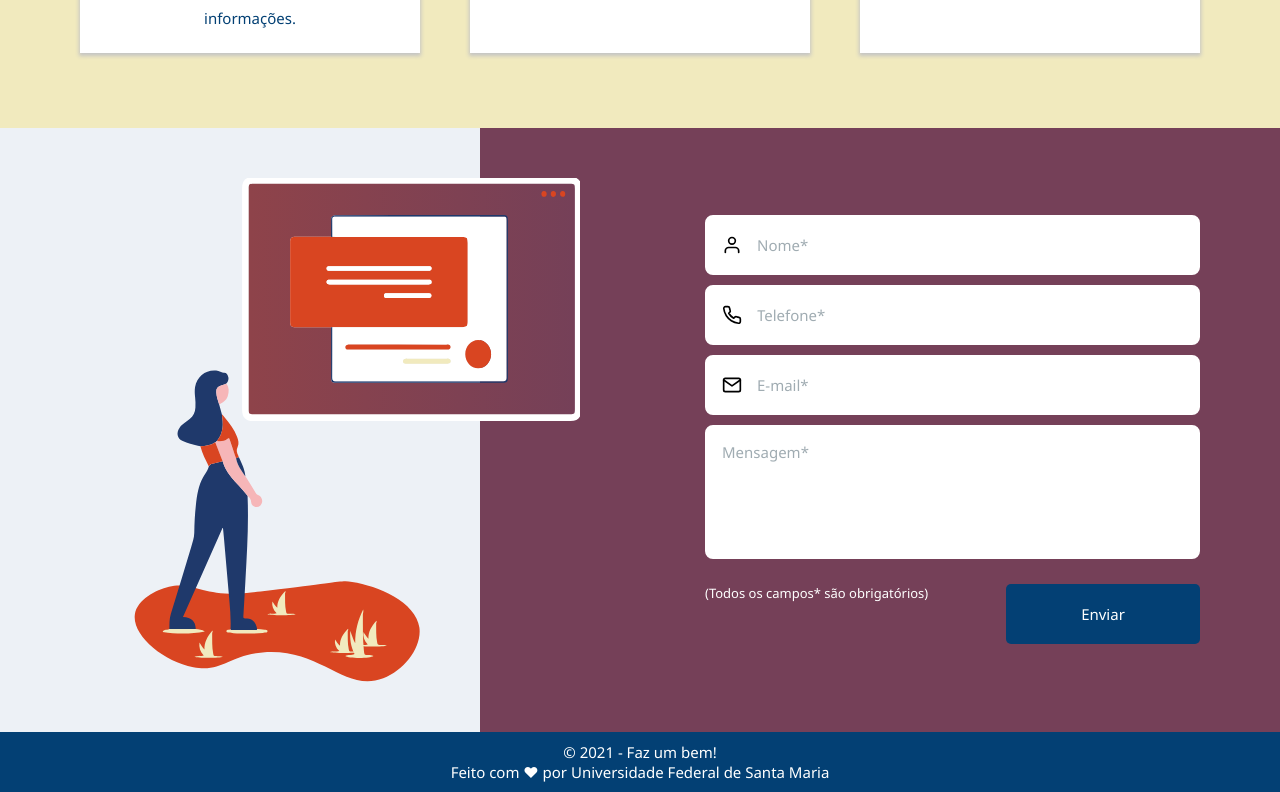
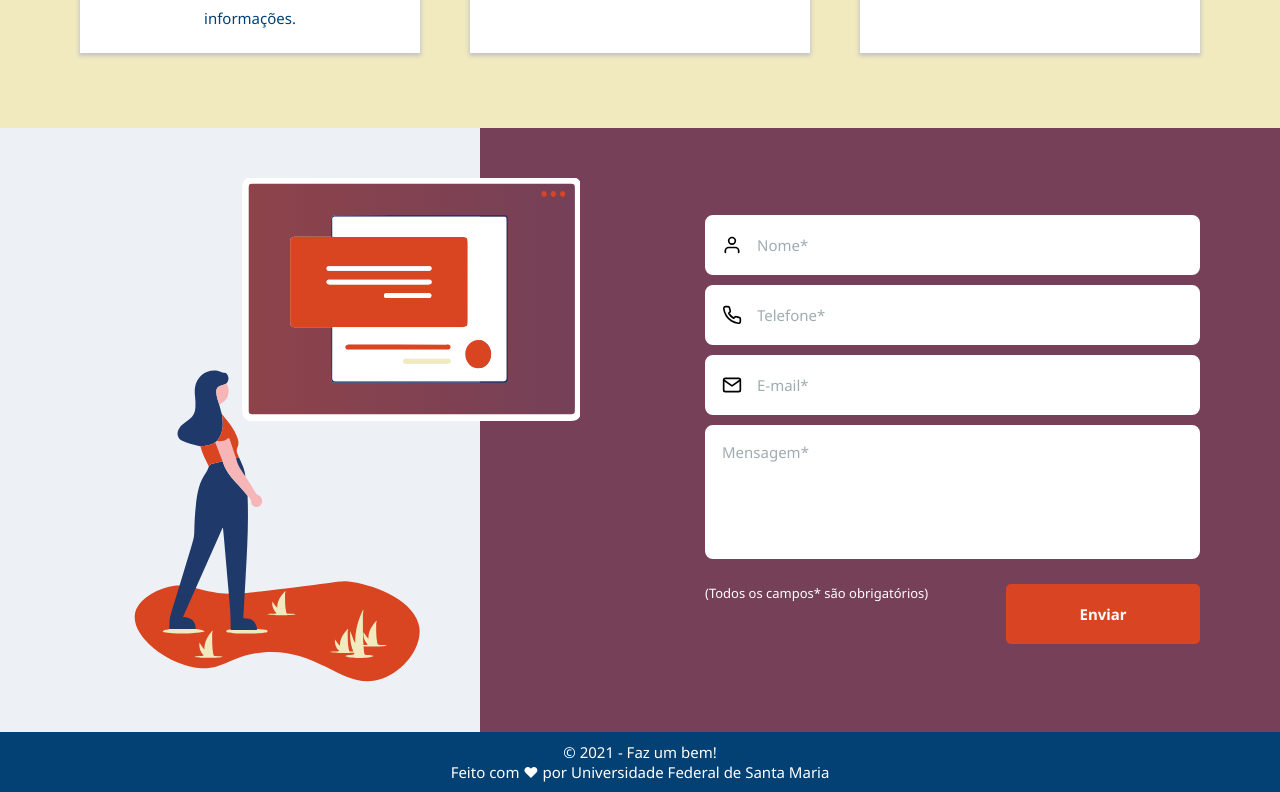
Before and after one commit to Faz-um-bem/frontend, a Next.js app: page / in a window 1280 px wide. Shown: the part 1818-2610 px from the top of the page. Built offline with nearby package versions, Linux system fonts and the light colour scheme.

Commit message:
Ajustes de texto

```diff
--- a/src/pages/index.tsx
+++ b/src/pages/index.tsx
@@ -72,8 +72,9 @@ export default function Home() {
           <Content>
             <div>
               <span>
-                FAMÍLIAS EM SITUAÇÃO DE <strong>VULNERABILIDADE</strong>{' '}
-                PRECISAM DA <strong>SUA AJUDA!</strong>
+                FAMÍLIAS EM SITUAÇÃO <br />
+                DE <strong>VULNERABILIDADE</strong> PRECISAM DA{' '}
+                <strong>SUA AJUDA!</strong>
               </span>
 
               <ButtonContainer>Quero ajudar!</ButtonContainer>
@@ -140,7 +141,7 @@ export default function Home() {
 
               <p>
                 A plataforma cadastra campanhas e instituições que possam{' '}
-                <strong>fazer o bem</strong> o bem. Você busca campanhas ou
+                <strong>fazer o bem</strong>. Você busca campanhas ou
                 instituições e vê como pode ajudar. As ajudas funcionam
                 diretamente com os promotores das campanhas, os quais abastecem
                 a plataforma com informações.
@@ -156,8 +157,8 @@ export default function Home() {
                 As intituições são responsáveis pelo conteúdo disponibilizado,
                 assim como pela execução das doações.{' '}
                 <strong>
-                  A plataforma não é responsável pela captação de recursos, nem
-                  pela entrega às instituições.
+                  <br />A plataforma não é responsável pela captação de
+                  recursos, nem pela entrega às instituições.
                 </strong>
               </p>
             </div>
@@ -171,7 +172,8 @@ export default function Home() {
                 Para ser um apoiador, ajude a divulgar essa plataforma, para que
                 chegue a um número enorme de pessoas que possam fazer a
                 diferença. Entre em contato pelo email:{' '}
-                <strong>fazumbem@inf.ufsm.br</strong> e saiba mais.
+                <strong>fazumbem@inf.ufsm.br</strong>
+                <br /> e saiba mais.
               </p>
             </div>
           </MoreInfoContent>
--- a/src/pages/styles.ts
+++ b/src/pages/styles.ts
@@ -112,6 +112,7 @@ export const Section = styled.section`
         font-size: 3rem;
         text-align: right;
         margin-bottom: 2.5rem;
+        text-transform: uppercase;
       }
     }
   }
@@ -255,4 +256,9 @@ export const InputContent = styled(Input)``;
 
 export const TextareaContent = styled(Textarea)``;
 
-export const SubmitButton = styled(Button)``;
+export const SubmitButton = styled(Button)`
+  background: var(--orange);
+  color: var(--white);
+  font-weight: bold;
+  font-size: 1.5rem;
+`;
```
